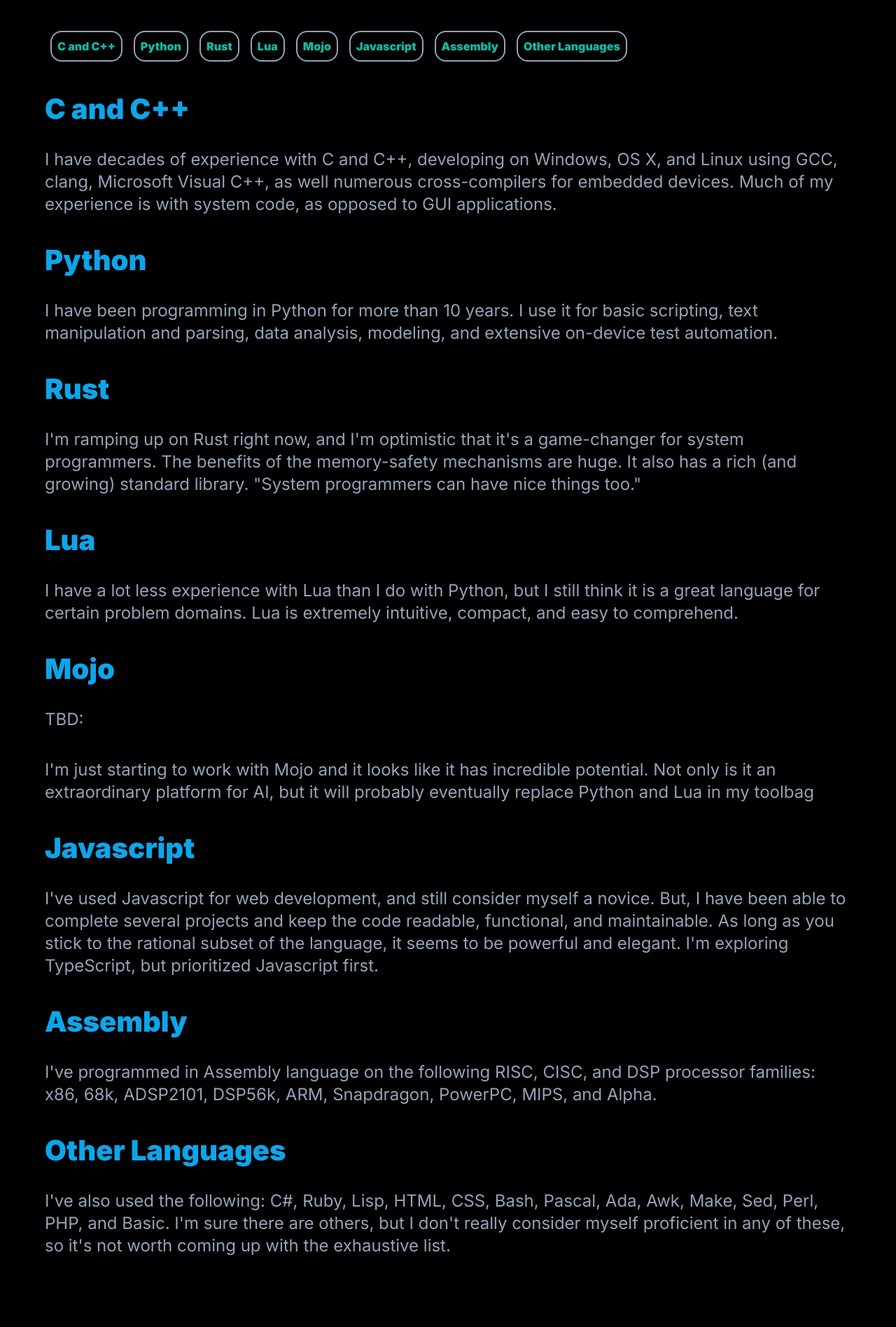
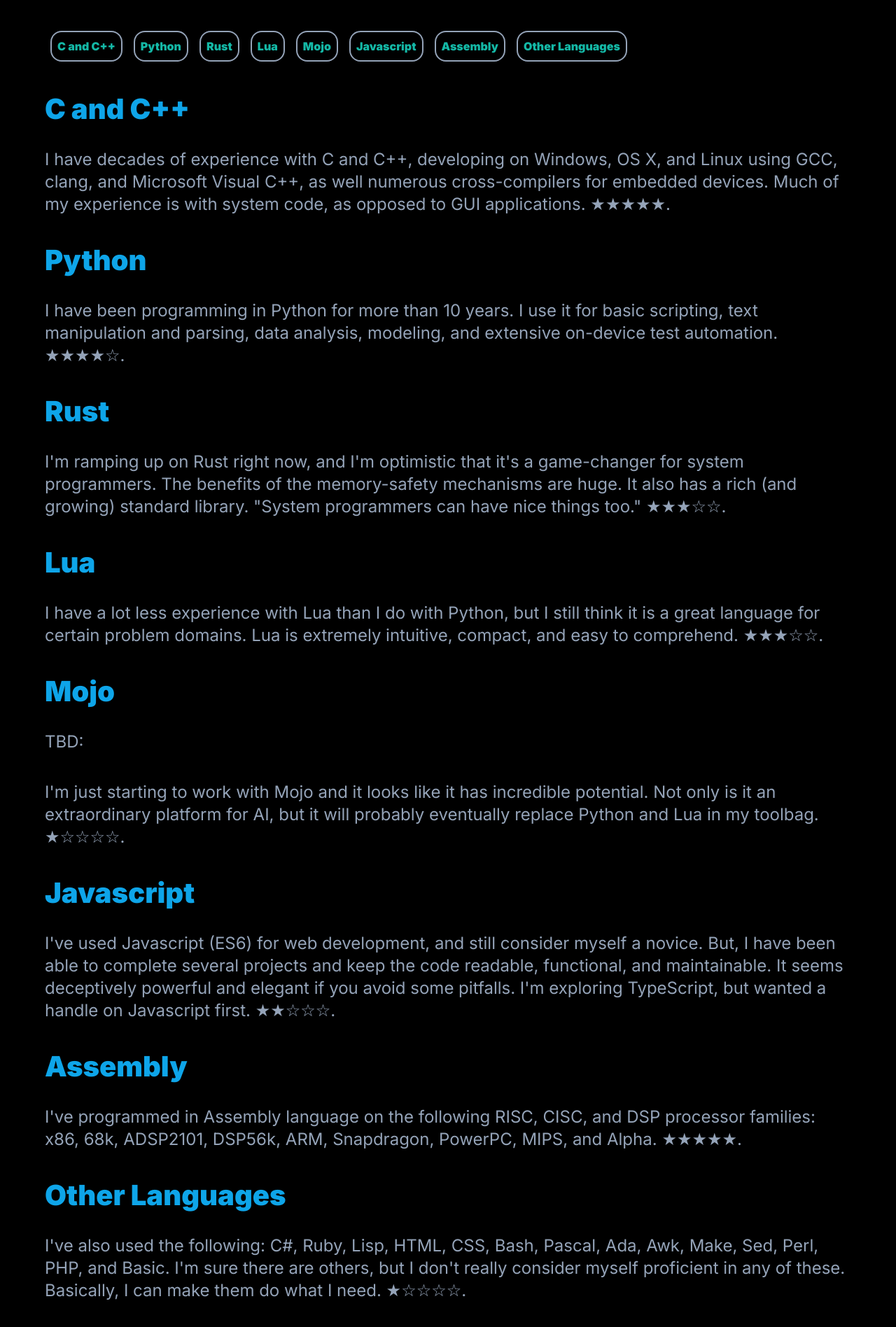
Before and after one commit to veryoddthomas/about, a Next.js app: page /languages in a window 1280 px wide. Shown: the part 202-2098 px from the top of the page at 70% size. Built offline with nearby package versions, Linux system fonts and the light colour scheme.

Commit message:
Experiment with ratings/stars for languages

```diff
--- a/app/data/languages.js
+++ b/app/data/languages.js
@@ -13,20 +13,24 @@
 const languages = [
   {
     title: "C and C++",
+    proficiency: 10,
+    stars: "★★★★★",
     icon: c_and_cpp,
     id: "c-and-cpp",
     desc: [
       `
 I have decades of experience with C and C++, developing
-on Windows, OS X, and Linux using GCC, clang, Microsoft
+on Windows, OS X, and Linux using GCC, clang, and Microsoft
 Visual C++, as well numerous cross-compilers for
 embedded devices.  Much of my experience is with
-system code, as opposed to GUI applications.
+system code, as opposed to GUI applications. ★★★★★.
       `,
     ],
   },
   {
     title: "Python",
+    proficiency: 8,
+    stars: "★★★★☆",
     icon: python,
     id: "python",
     desc: [
@@ -34,11 +38,14 @@
 I have been programming in Python for more than 10 years.
 I use it for basic scripting, text manipulation and parsing,
 data analysis, modeling, and extensive on-device test automation.
+★★★★☆.
       `,
     ]
   },
   {
     title: "Rust",
+    proficiency: 6,
+    stars: "★★★☆☆",
     icon: rust,
     id: "rust",
     desc: [
@@ -47,61 +54,75 @@
 a game-changer for system programmers.  The benefits of the
 memory-safety mechanisms are huge.  It also has a rich (and growing)
 standard library.  "System programmers can have nice things too."
+★★★☆☆.
       `,
     ]
   },
   {
-    title: "Lua", icon: lua, id: "lua", desc: [
+    title: "Lua",
+    proficiency: 6,
+    stars: "★★★☆☆",
+    icon: lua,
+    id: "lua",
+    desc: [
       `
 I have a lot less experience with Lua than I do with Python, but I
 still think it is a great language for certain problem domains.
 Lua is extremely intuitive, compact, and easy to comprehend.
+★★★☆☆.
       `,
     ]
 
   },
   {
     title: "Mojo",
+    proficiency: 1,
+    stars: "★☆☆☆☆",
     icon: mojo,
     id: "mojo",
     desc: [
       `
   TBD:
-        `,
-      `
+        `, `
   I'm just starting to work with Mojo and it looks like it has
   incredible potential.  Not only is it an extraordinary platform
   for AI, but it will probably eventually replace Python and Lua
-  in my toolbag
+  in my toolbag.  ★☆☆☆☆.
         `,
     ]
   },
   {
     title: "Javascript",
+    proficiency: 4,
+    stars: "★★☆☆☆",
     icon: javascript,
     id: "javascript",
     desc: [
       `
-I've used Javascript for web development, and still consider myself a novice.
+I've used Javascript (ES6) for web development, and still consider myself a novice.
 But, I have been able to complete several projects and keep the code
-readable, functional, and maintainable.  As long as you stick to the rational
-subset of the language, it seems to be powerful and elegant.  I'm exploring
-TypeScript, but prioritized Javascript first.
+readable, functional, and maintainable.  It seems deceptively powerful and elegant
+if you avoid some pitfalls.  I'm exploring TypeScript, but wanted a handle
+on Javascript first.  ★★☆☆☆.
       `,
     ]
   },
   {
     title: "Assembly",
+    proficiency: 10,
+    stars: "★★★★★",
     icon: asm,
     id: "Assembly",
     desc: [
       `
 I've programmed in Assembly language on the following RISC, CISC, and DSP processor families:
-x86, 68k, ADSP2101, DSP56k, ARM, Snapdragon, PowerPC, MIPS, and Alpha.
+x86, 68k, ADSP2101, DSP56k, ARM, Snapdragon, PowerPC, MIPS, and Alpha.  ★★★★★.
       `,
     ]
   }, {
     title: "Other Languages",
+    proficiency: 1,
+    stars: "★☆☆☆☆",
     icon: code,
     id: "other",
     desc: [
@@ -109,7 +130,7 @@
 I've also used the following:
 C#, Ruby, Lisp, HTML, CSS, Bash, Pascal, Ada, Awk, Make, Sed, Perl, PHP, and Basic.  I'm sure
 there are others, but I don't really consider myself proficient
-in any of these, so it's not worth coming up with the exhaustive list.
+in any of these.  Basically, I can make them do what I need.  ★☆☆☆☆.
       `,
     ]
   },
```
